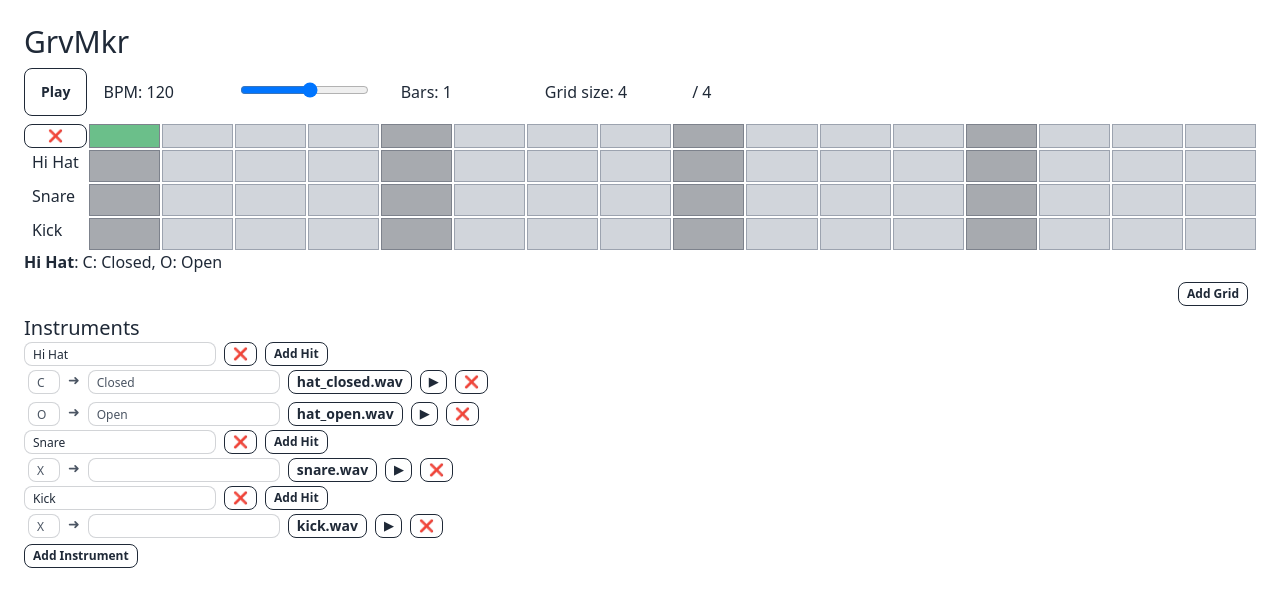
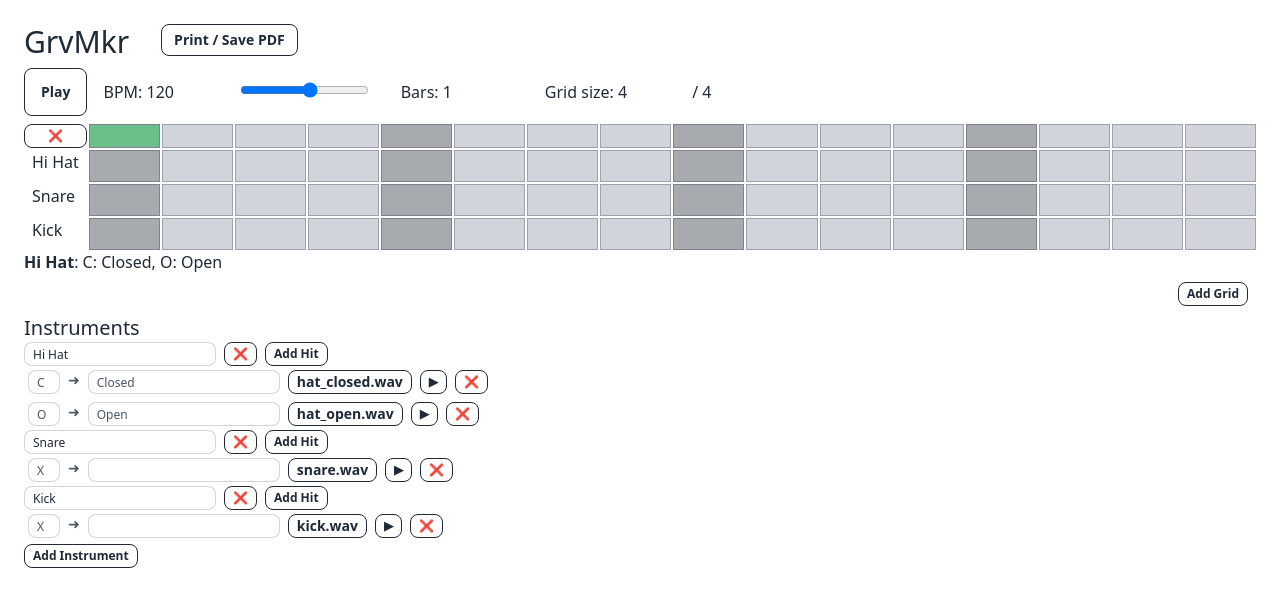
Before and after one commit to OliverCulleyDeLange/grvmkr, a SvelteKit app: page / in a window 1280 px wide. Shown: the top 606 px of the page. Built offline with nearby package versions, Linux system fonts and the light colour scheme; no server answers.

Commit message:
Add print button

```diff
--- a/src/routes/+page.svelte
+++ b/src/routes/+page.svelte
@@ -14,7 +14,10 @@
 </script>
 
 <div class="m-2 p-4">
-	<h1 class="text-3xl print:hidden">GrvMkr</h1>
+	<div class="flex gap-8">
+		<h1 class="text-3xl print:hidden">GrvMkr</h1>
+		<button class="btn btn-sm btn-outline" onclick={() => window.print()}>Print / Save PDF</button>
+	</div>
 	{#if instrumentManager}
 		<Grids {instrumentManager} />
 		<div class="print:hidden">
```
